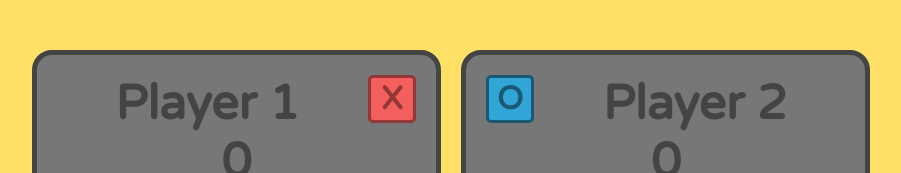
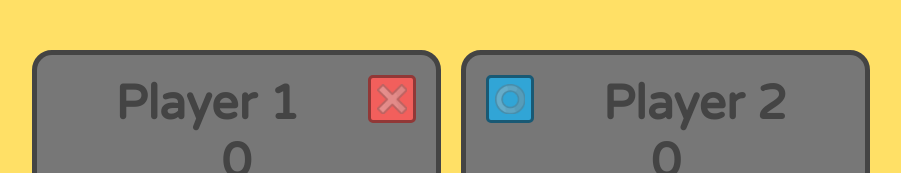
Before and after one commit to djsereno/Tic-Tac-Toe, a plain HTML site: page index.html in a window 1280 px wide. Shown: the top 173 px of the page, without its empty margins (189-1090 px from the left). Drawn offline with Linux system fonts and the light colour scheme.

Commit message:
Add images for player symbols

```diff
--- a/index.html
+++ b/index.html
@@ -18,7 +18,7 @@
         <div class="player-info" id="player1-info">
           <div class="name-group">
             <input class="player-name" id="player1-name" value="Player 1"></input>
-            <span class="player-symbol player1">X</span>
+            <span class="player-symbol player1"></span>
           </div>
           <h3 class="score" id="player1-score">0</h3>
           <div class="switch-group">
@@ -31,7 +31,7 @@
         </div>
         <div class="player-info" id="player2-info">
           <div class="name-group">
-            <span class="player-symbol player2">O</span>
+            <span class="player-symbol player2"></span>
             <input class="player-name" id="player2-name" value="Player 2"></input>
           </div>
           <h3 class="score" id="player2-score">0</h3>
--- a/script.js
+++ b/script.js
@@ -114,7 +114,8 @@ const gameController = (() => {
       const validChoice = gameBoard.pickCell(+index);
       if (validChoice) {
         _cellNodes[index].innerText = currentPlayer.symbol;
-        _cellNodes[index].classList.add('picked-' + currentPlayer.symbol);
+        _cellNodes[index].classList.add('picked');
+        _cellNodes[index].classList.add(currentPlayer.symbol);
       }
       const result = gameBoard.getWinner();
       result ? _handleGameEnd(result) : _initiateNextMove();
--- a/style.css
+++ b/style.css
@@ -150,15 +150,44 @@ h1 {
 }
 
 .player-symbol.player1,
-.cell.picked-X {
+.cell.picked.X {
+  position: relative;
   background-color: var(--color-cell-X);
-  color: var(--color-font-X);
+  /* color: var(--color-font-X); */
+  color: var(--color-cell-X);
+
 }
 
 .player-symbol.player2,
-.cell.picked-O {
+.cell.picked.O {
+  position: relative;
   background-color: var(--color-cell-O);
-  color: var(--color-font-O);
+  /* color: var(--color-font-O); */
+  color: var(--color-cell-O);
+
+}
+
+.player-symbol::before,
+.cell.picked::before {
+  content: '';
+  margin: 15%;
+  background-size: cover;
+  position: absolute;
+  top: 0px;
+  right: 0px;
+  bottom: 0px;
+  left: 0px;
+  opacity: 0.4;
+}
+
+.player-symbol.player1::before,
+.cell.picked.X::before {
+  background-image: url('./images/X.png');
+}
+
+.player-symbol.player2::before,
+.cell.picked.O::before {
+  background-image: url('./images/O.png');
 }
 
 /* SLIDER */
```
Also changed, not shown: images/O.png (added), images/X.png (added).
